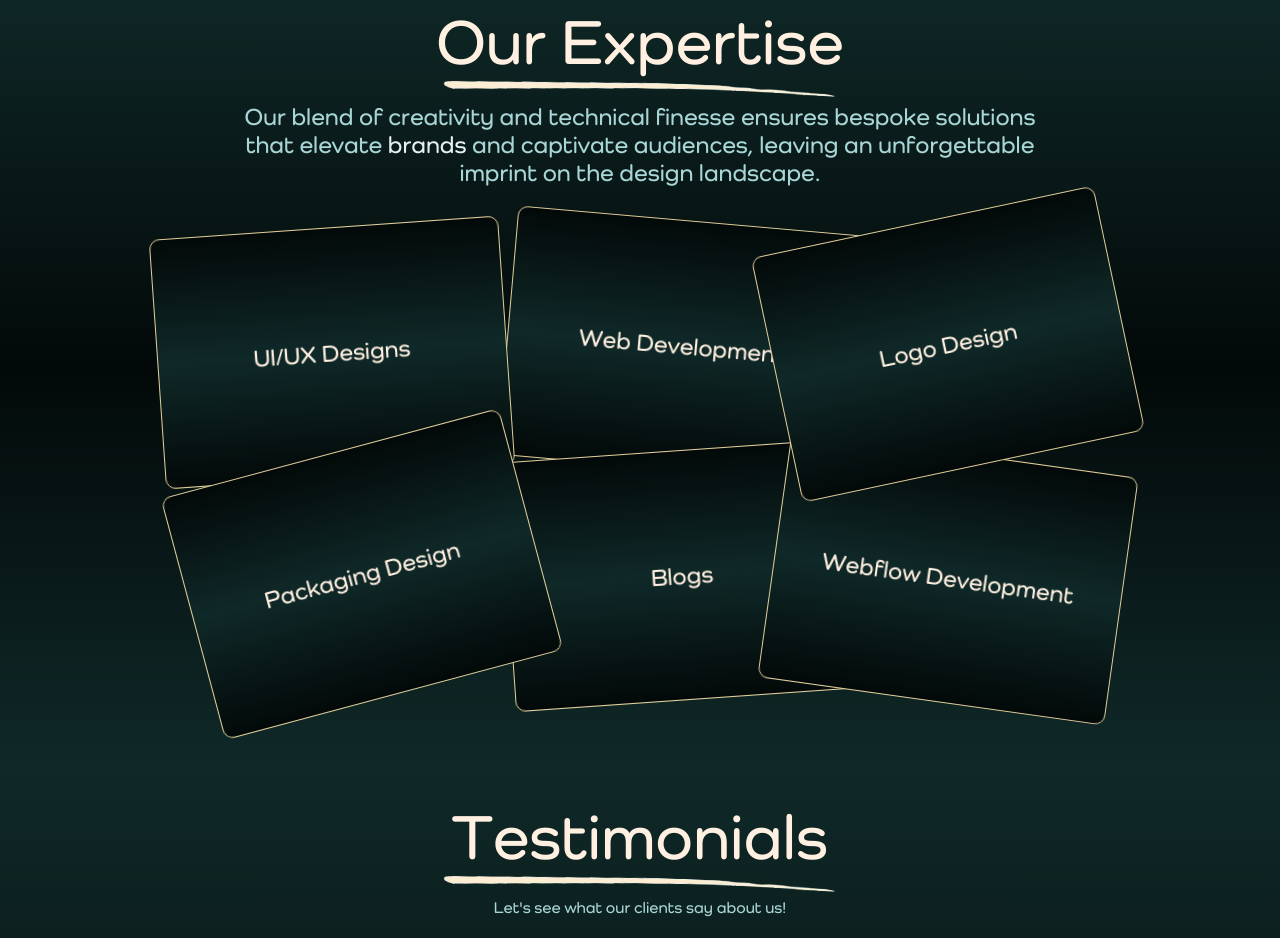
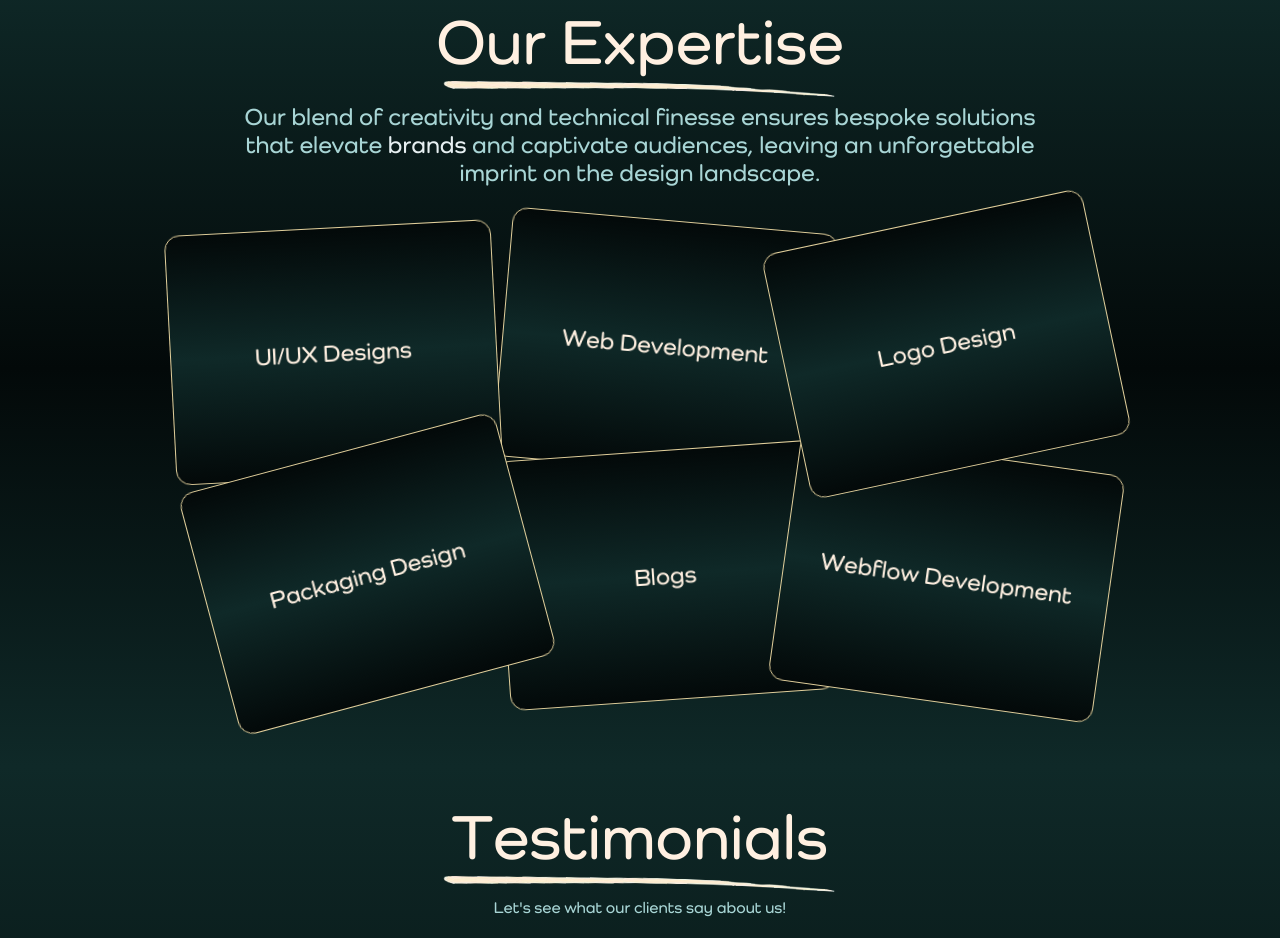
Before and after one commit to OluwoleDove/musaisbrand, a plain HTML site: page index.html in a window 1280 px wide. Shown: the part 2258-3196 px from the top of the page. Drawn offline with Linux system fonts and the light colour scheme.

Commit message:
updating repo

```diff
--- a/style/index.css
+++ b/style/index.css
@@ -331,7 +331,7 @@
 
 .expertise-card {
     position: absolute;
-    width: 350px;
+    width: 28.5%;
     height: 250px;
     display: flex;
     justify-content: center;
@@ -339,7 +339,7 @@
     background: linear-gradient(180deg, #030909, #0f2928, #030909);
     border: 1px solid #e1cf9b;
     color: #fff0e1;
-    border-radius: 10px;
+    border-radius: 15px;
     font-size: 1.5em;
     font-weight: bold;
     text-align: center;
@@ -349,22 +349,21 @@
 /* Positioning, angles, and overlapping for each card */
 .expertise-card:nth-child(1) {
     top: 5px;
-    left: 90px;
-    transform: rotate(-4deg);
-    --rotate-angle: -4deg;
+    left: 9%;
+    transform: rotate(-3deg);
+    --rotate-angle: -3deg;
     z-index: 2; /* Bring this card forward */
 }
 
 .expertise-card:nth-child(2) {
-    top: 0px;
-    left: 440px;
+    left: 38%;
     transform: rotate(5deg);
     --rotate-angle: 5deg;
     z-index: 1; /* Default */
 }
 
 .expertise-card:nth-child(3) {
-    right: 90px;
+    right: 9%;
     transform: rotate(-12deg);
     --rotate-angle: -12deg;
     z-index: 3; /* Bring this card forward, above Child 1 */
@@ -372,7 +371,7 @@
 
 .expertise-card:nth-child(4) {
     top: 230px;
-    left: 120px;
+    left: 12%;
     transform: rotate(-15deg);
     --rotate-angle: -15deg;
     z-index: 4; /* Bring this card in front of all others */
@@ -380,7 +379,7 @@
 
 .expertise-card:nth-child(5) {
     top: 230px;
-    left: 440px;
+    left: 38%;
     transform: rotate(-4deg);
     --rotate-angle: -4deg;
     z-index: 1; /* Default */
@@ -388,7 +387,7 @@
 
 .expertise-card:nth-child(6) {
     top: 230px;
-    right: 90px;
+    right: 9%;
     transform: rotate(8deg);
     --rotate-angle: 8deg;
     z-index: 1; /* Default */
```
